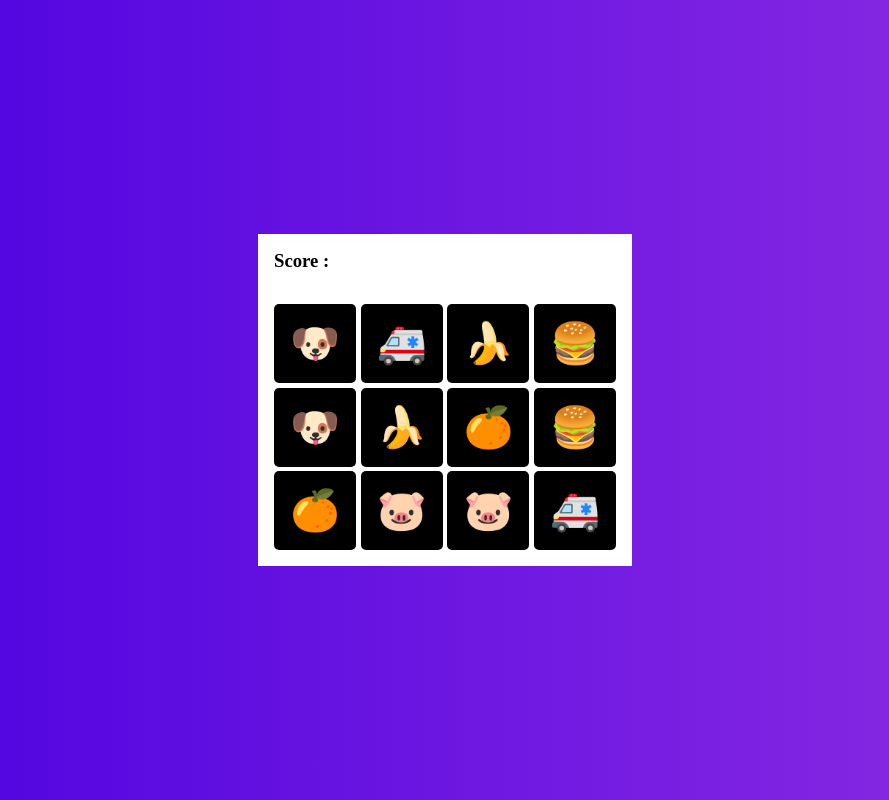
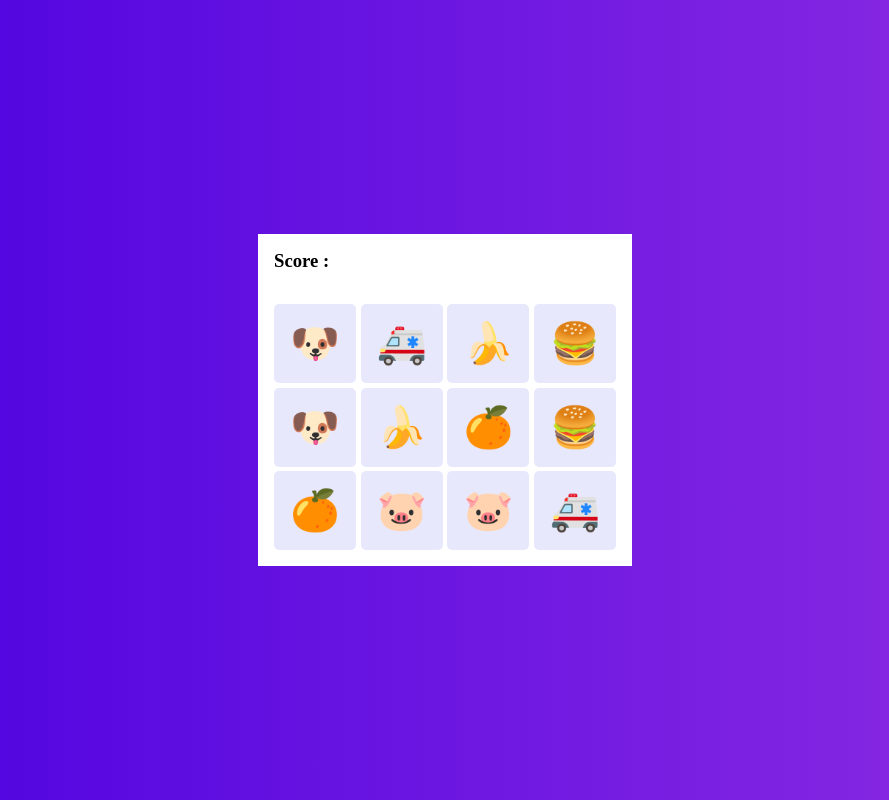
Before and after one commit to melvin145/js-projects, a plain HTML site: page Memory Game/index.html in a window 1280 px wide. Shown: the whole page, without its empty margins (195-1084 px from the left). Drawn offline with Linux system fonts and the light colour scheme.

Commit message:
changed color

```diff
--- a/Memory Game/style.css
+++ b/Memory Game/style.css
@@ -6,6 +6,7 @@
 :root{
       --background:linear-gradient(to right, #4A00E0, #8E2DE2);
       --primary-color:white;
+      --primary-color-alt:rgb(232, 232, 253);
       --font-sm:2.5rem;
 
 }
@@ -30,7 +31,7 @@ body{
       gap: .3rem;
 }
 .items{
-      background-color: black;
+      background-color: var(--primary-color-alt);
       padding: 1rem;
       cursor: pointer;
       border-radius: 5px;
```
